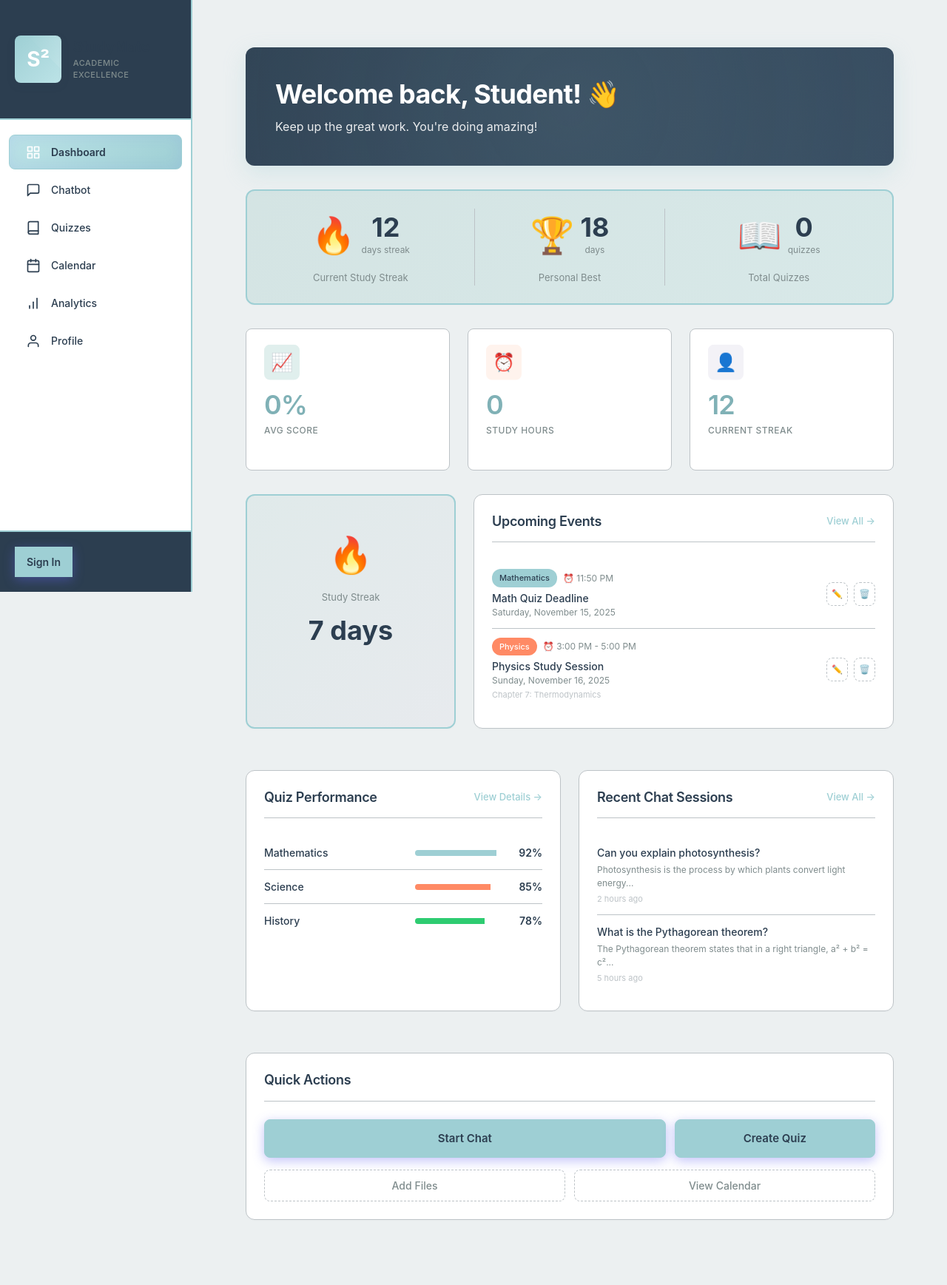
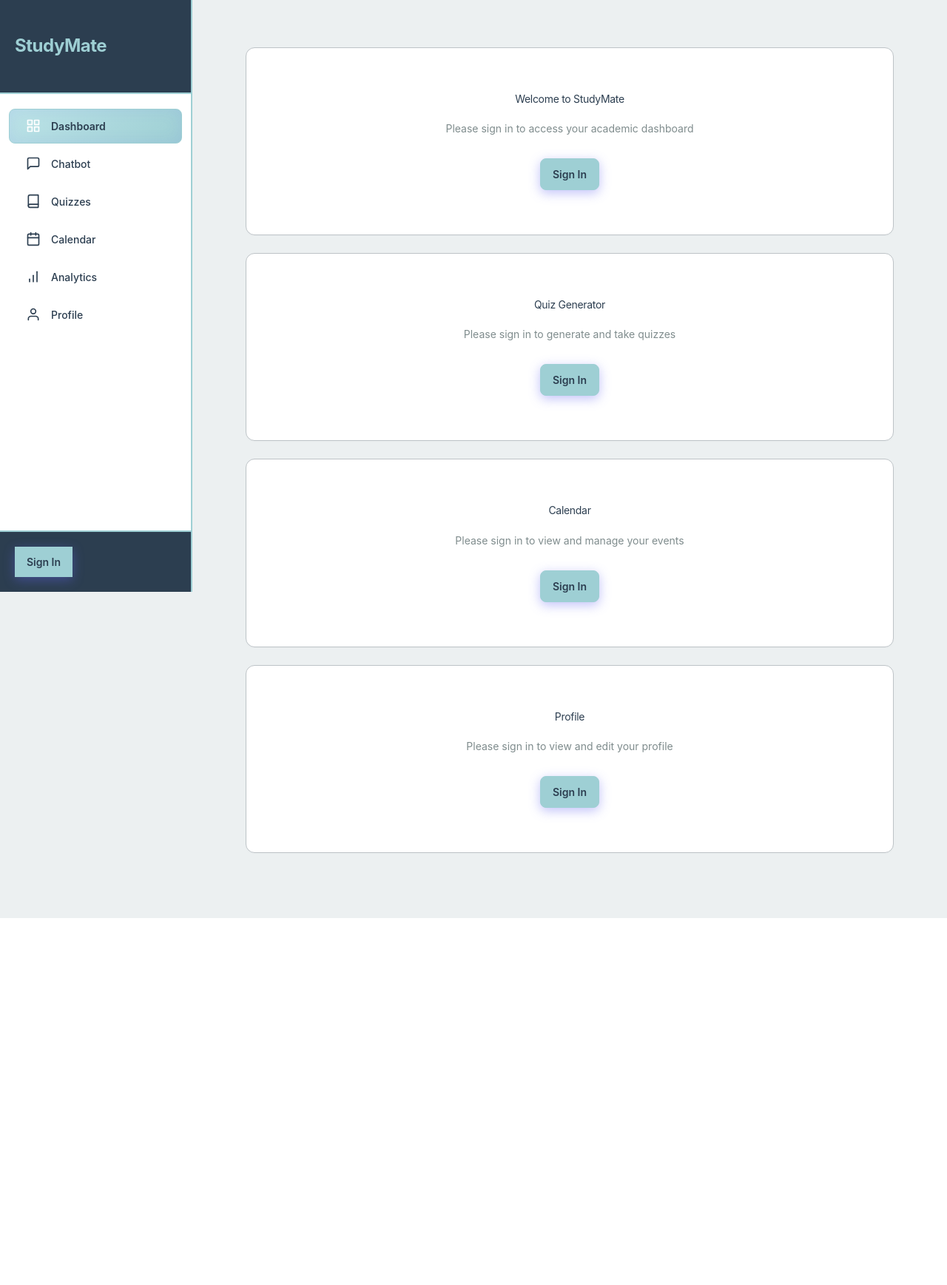
Before and after one commit to neerajsainisot25/study-buddy, a Flask app: page / in a window 1280 px wide. Shown: the whole page at 74% size. After the commit the page ends 1241 px from the top, so only its background shows below. Run offline with Flask 3, Linux system fonts and the light colour scheme; some libraries are stand-ins or nearby versions.

Commit message:
Implement mandatory user authentication for all application features
Integrates user authentication across various modules (Analytics, Calendar, Dashboard, Profile, Quiz) by checking `window.authManager.isAuthenticated()` before initializing components. Unauthenticated users are presented with a login prompt. API calls are now routed through `window.authManager.apiCall()`, which handles unauthorized (401) responses by showing the authentication modal. The profile page now fetches and saves user data via API calls to `/api/auth/profile`. Minor UI adjustments include updating the sidebar logo text color and font size.

Replit-Commit-Author: Agent
Replit-Commit-Session-Id: a6413ed3-a926-47a5-bf79-edbe22700539
Replit-Commit-Checkpoint-Type: intermediate_checkpoint
Replit-Commit-Event-Id: 71117d83-e05a-41b9-a3ec-20139bb793dc
Replit-Commit-Screenshot-Url: https://storage.googleapis.com/screenshot-production-us-central1/fe2238ba-ea6d-46ab-801a-d7fe59535665/a6413ed3-a926-47a5-bf79-edbe22700539/CmgnIHP

```diff
--- a/static/js/analytics.js
+++ b/static/js/analytics.js
@@ -11,9 +11,26 @@ class Analytics {
     }
 
     init() {
+        if (!window.authManager || !window.authManager.isAuthenticated()) {
+            this.showLoginPrompt();
+            return;
+        }
         this.isActive = true;
         this.loadAnalytics();
         this.startAutoUpdate();
+    }
+
+    showLoginPrompt() {
+        const analyticsContainer = document.getElementById('analyticsContainer');
+        if (analyticsContainer) {
+            analyticsContainer.innerHTML = `
+                <div class="section-card" style="text-align: center; padding: 60px 20px;">
+                    <h2 style="color: var(--text); margin-bottom: 20px;">Analytics</h2>
+                    <p style="color: var(--text-secondary); margin-bottom: 30px;">Please sign in to view your performance analytics</p>
+                    <button onclick="showAuthModal()" class="btn btn-primary">Sign In</button>
+                </div>
+            `;
+        }
     }
 
     stop() {
@@ -38,19 +55,21 @@ class Analytics {
 
     async loadAnalytics() {
         try {
-            const response = await fetch('/api/analytics/dashboard');
+            const response = await window.authManager.apiCall('/api/analytics/dashboard');
+            if (!response.ok) {
+                if (response.status === 401) {
+                    showAuthModal();
+                }
+                return;
+            }
             const data = await response.json();
 
-            if (response.ok) {
-                this.updateOverview(data);
-                this.updateCharts(data);
-                this.updateRecentActivity(data);
-                this.updateLastUpdated();
-            } else {
-                console.error('Error loading analytics:', data.error);
-            }
+            this.updateOverview(data);
+            this.updateCharts(data);
+            this.updateRecentActivity(data);
+            this.updateLastUpdated();
         } catch (error) {
-            console.error('Error fetching analytics:', error);
+            console.error('Error loading analytics:', error);
         }
     }
 
--- a/static/js/calendar.js
+++ b/static/js/calendar.js
@@ -7,11 +7,32 @@ class Calendar {
     }
 
     init() {
+        if (!window.authManager || !window.authManager.isAuthenticated()) {
+            this.showLoginPrompt();
+            return;
+        }
         this.renderCalendar();
         this.loadEvents();
         this.setDefaultDate();
         this.updateTodayDate();
         this.loadTodayEvents();
+    }
+
+    loadCalendar() {
+        this.init();
+    }
+
+    showLoginPrompt() {
+        const calendarContainer = document.getElementById('calendarContainer');
+        if (calendarContainer) {
+            calendarContainer.innerHTML = `
+                <div class="section-card" style="text-align: center; padding: 60px 20px;">
+                    <h2 style="color: var(--text); margin-bottom: 20px;">Calendar</h2>
+                    <p style="color: var(--text-secondary); margin-bottom: 30px;">Please sign in to view and manage your events</p>
+                    <button onclick="showAuthModal()" class="btn btn-primary">Sign In</button>
+                </div>
+            `;
+        }
     }
 
     updateTodayDate() {
@@ -31,7 +52,7 @@ class Calendar {
 
         try {
             const today = new Date().toISOString().split('T')[0];
-            const response = await fetch(`/api/calendar/events?date=${today}`);
+            const response = await window.authManager.apiCall(`/api/calendar/events?date=${today}`);
 
             if (response.ok) {
                 const data = await response.json();
@@ -65,6 +86,8 @@ class Calendar {
                 });
 
                 container.innerHTML = html;
+            } else if (response.status === 401) {
+                showAuthModal();
             }
         } catch (error) {
             console.error('Error loading today events:', error);
@@ -144,7 +167,6 @@ class Calendar {
 
     async loadEvents() {
         try {
-            // Load events for the current month
             const year = this.currentDate.getFullYear();
             const month = this.currentDate.getMonth();
             const daysInMonth = new Date(year, month + 1, 0).getDate();
@@ -155,12 +177,15 @@ class Calendar {
                 const date = new Date(year, month, day);
                 const dateStr = date.toISOString().split('T')[0];
 
-                const response = await fetch(`/api/calendar/events?date=${dateStr}`);
+                const response = await window.authManager.apiCall(`/api/calendar/events?date=${dateStr}`);
                 if (response.ok) {
                     const data = await response.json();
                     if (data.events && data.events.length > 0) {
                         this.events[dateStr] = data.events;
                     }
+                } else if (response.status === 401) {
+                    showAuthModal();
+                    break;
                 }
             }
 
@@ -177,12 +202,11 @@ class Calendar {
         if (!container) return;
 
         try {
-            const response = await fetch('/api/calendar/upcoming');
+            const response = await window.authManager.apiCall('/api/calendar/upcoming');
             if (response.ok) {
                 const data = await response.json();
                 const events = data.events || [];
 
-                // Filter out today's events
                 const today = new Date().toISOString().split('T')[0];
                 const upcomingEvents = events.filter(e => e.date !== today);
 
--- a/static/js/dashboard.js
+++ b/static/js/dashboard.js
@@ -5,8 +5,25 @@ class Dashboard {
     }
 
     async init() {
+        if (!window.authManager || !window.authManager.isAuthenticated()) {
+            this.showLoginPrompt();
+            return;
+        }
         await this.loadStats();
         this.updateKBDocCount();
+    }
+
+    showLoginPrompt() {
+        const dashboardContainer = document.getElementById('dashboardContainer');
+        if (dashboardContainer) {
+            dashboardContainer.innerHTML = `
+                <div class="section-card" style="text-align: center; padding: 60px 20px;">
+                    <h2 style="color: var(--text); margin-bottom: 20px;">Welcome to StudyMate</h2>
+                    <p style="color: var(--text-secondary); margin-bottom: 30px;">Please sign in to access your academic dashboard</p>
+                    <button onclick="showAuthModal()" class="btn btn-primary">Sign In</button>
+                </div>
+            `;
+        }
     }
 
     async loadStats() {
@@ -20,6 +37,9 @@ class Dashboard {
             ]);
         } catch (error) {
             console.error('Error loading dashboard stats:', error);
+            if (error.message === 'Unauthorized') {
+                showAuthModal();
+            }
         }
     }
 
@@ -47,7 +67,11 @@ class Dashboard {
 
     async loadAnalytics() {
         try {
-            const response = await fetch('/api/chat/analytics');
+            const response = await window.authManager.apiCall('/api/chat/analytics');
+            if (!response.ok) {
+                if (response.status === 401) throw new Error('Unauthorized');
+                return;
+            }
             const data = await response.json();
 
             if (data.total_queries !== undefined) {
@@ -66,7 +90,11 @@ class Dashboard {
 
     async loadEvents() {
         try {
-            const response = await fetch('/api/calendar/upcoming');
+            const response = await window.authManager.apiCall('/api/calendar/upcoming');
+            if (!response.ok) {
+                if (response.status === 401) throw new Error('Unauthorized');
+                return;
+            }
             const data = await response.json();
 
             if (data.count !== undefined) {
@@ -81,7 +109,11 @@ class Dashboard {
 
     async loadQuizHistory() {
         try {
-            const response = await fetch('/api/quiz/history');
+            const response = await window.authManager.apiCall('/api/quiz/history');
+            if (!response.ok) {
+                if (response.status === 401) throw new Error('Unauthorized');
+                return;
+            }
             const data = await response.json();
 
             if (data.total_attempts !== undefined) {
@@ -102,7 +134,11 @@ class Dashboard {
 
     async loadDashboardAnalytics() {
         try {
-            const response = await fetch('/api/analytics/dashboard');
+            const response = await window.authManager.apiCall('/api/analytics/dashboard');
+            if (!response.ok) {
+                if (response.status === 401) throw new Error('Unauthorized');
+                return;
+            }
             const data = await response.json();
 
             if (data.trends?.daily) {
@@ -143,13 +179,15 @@ class Dashboard {
         container.innerHTML = '<div style="text-align: center; color: var(--text-secondary); padding: 40px;">Chart rendering...</div>';
     }
 
-    updateUpcomingEvents(recentActivity) {
+    async updateUpcomingEvents(recentActivity) {
         const container = document.getElementById('upcomingEventsList');
         if (!container) return;
 
-        fetch('/api/calendar/upcoming')
-            .then(response => response.json())
-            .then(data => {
+        try {
+            const response = await window.authManager.apiCall('/api/calendar/upcoming');
+            if (!response.ok) return;
+            const data = await response.json();
+
             if (data.events && data.events.length > 0) {
                 let html = '';
                 data.events.slice(0, 2).forEach(event => {
@@ -168,8 +206,9 @@ class Dashboard {
             } else {
                 container.innerHTML = '<div style="text-align: center; color: var(--text-secondary); padding: 20px;">No upcoming events</div>';
             }
-            })
-            .catch(error => console.error('Error loading events:', error));
+        } catch (error) {
+            console.error('Error loading events:', error);
+        }
     }
 
     // Utility methods
--- a/static/js/profile.js
+++ b/static/js/profile.js
@@ -5,8 +5,25 @@ class Profile {
     }
 
     init() {
+        if (!window.authManager || !window.authManager.isAuthenticated()) {
+            this.showLoginPrompt();
+            return;
+        }
         this.loadProfile();
         this.setupEventListeners();
+    }
+
+    showLoginPrompt() {
+        const profileContainer = document.getElementById('profileContainer');
+        if (profileContainer) {
+            profileContainer.innerHTML = `
+                <div class="section-card" style="text-align: center; padding: 60px 20px;">
+                    <h2 style="color: var(--text); margin-bottom: 20px;">Profile</h2>
+                    <p style="color: var(--text-secondary); margin-bottom: 30px;">Please sign in to view and edit your profile</p>
+                    <button onclick="showAuthModal()" class="btn btn-primary">Sign In</button>
+                </div>
+            `;
+        }
     }
 
     setupEventListeners() {
@@ -19,18 +36,25 @@ class Profile {
     }
 
     async loadProfile() {
-        // Load profile data from API
         try {
-            // For now, use default data
+            const response = await window.authManager.apiCall('/api/auth/profile');
+            if (!response.ok) {
+                if (response.status === 401) {
+                    showAuthModal();
+                }
+                return;
+            }
+            const data = await response.json();
+
             this.userData = {
-                name: 'Alex Johnson',
-                email: 'alex.johnson@example.com',
-                grade: '11th Grade',
-                goal: 20,
-                bio: 'Passionate about learning and achieving academic excellence.',
-                daysActive: 45,
-                totalQuizzes: 24,
-                studyHours: 42
+                name: data.full_name || data.email,
+                email: data.email,
+                grade: data.grade || 'Not Set',
+                goal: data.weekly_goal || 20,
+                bio: data.bio || 'No bio yet',
+                daysActive: data.days_active || 0,
+                totalQuizzes: data.total_quizzes || 0,
+                studyHours: data.study_hours || 0
             };
 
             this.updateUI();
@@ -64,15 +88,28 @@ class Profile {
 
     async saveProfile() {
         const name = document.getElementById('profileName')?.value;
-        const email = document.getElementById('profileEmail')?.value;
         const grade = document.getElementById('profileGrade')?.value;
         const goal = document.getElementById('profileGoal')?.value;
         const bio = document.getElementById('profileBio')?.value;
 
         try {
-            // Save to API
-            console.log('Saving profile:', { name, email, grade, goal, bio });
-            alert('Profile saved successfully!');
+            const response = await window.authManager.apiCall('/api/auth/profile', {
+                method: 'PUT',
+                headers: { 'Content-Type': 'application/json' },
+                body: JSON.stringify({
+                    full_name: name,
+                    grade: grade,
+                    weekly_goal: parseInt(goal),
+                    bio: bio
+                })
+            });
+
+            if (response.ok) {
+                alert('Profile saved successfully!');
+                this.loadProfile();
+            } else {
+                alert('Error saving profile');
+            }
         } catch (error) {
             console.error('Error saving profile:', error);
             alert('Error saving profile');
@@ -97,9 +134,16 @@ class Profile {
         }
 
         try {
-            // Call delete API
-            console.log('Deleting account...');
-            alert('Account deletion requested. You will be logged out.');
+            const response = await window.authManager.apiCall('/api/auth/profile', {
+                method: 'DELETE'
+            });
+
+            if (response.ok) {
+                alert('Account deleted successfully. You will be logged out.');
+                window.authManager.logout();
+            } else {
+                alert('Error deleting account');
+            }
         } catch (error) {
             console.error('Error deleting account:', error);
             alert('Error deleting account');
--- a/static/js/quiz.js
+++ b/static/js/quiz.js
@@ -21,6 +21,11 @@ class Quiz {
     }
 
     init() {
+        if (!window.authManager || !window.authManager.isAuthenticated()) {
+            this.showLoginPrompt();
+            return;
+        }
+
         this.setupSection = document.getElementById('quizSetup');
         this.loadingSection = document.getElementById('quizLoading');
         this.previewSection = document.getElementById('quizPreview');
@@ -29,6 +34,19 @@ class Quiz {
 
         this.showSetup();
         this.loadHistory();
+    }
+
+    showLoginPrompt() {
+        const quizContainer = document.getElementById('quizContainer');
+        if (quizContainer) {
+            quizContainer.innerHTML = `
+                <div class="section-card" style="text-align: center; padding: 60px 20px;">
+                    <h2 style="color: var(--text); margin-bottom: 20px;">Quiz Generator</h2>
+                    <p style="color: var(--text-secondary); margin-bottom: 30px;">Please sign in to generate and take quizzes</p>
+                    <button onclick="showAuthModal()" class="btn btn-primary">Sign In</button>
+                </div>
+            `;
+        }
     }
 
     async generate() {
@@ -59,7 +77,7 @@ class Quiz {
         this.showLoading();
 
         try {
-            const response = await fetch('/api/quiz/generate', {
+            const response = await window.authManager.apiCall('/api/quiz/generate', {
                 method: 'POST',
                 headers: { 'Content-Type': 'application/json' },
                 body: JSON.stringify({
@@ -82,6 +100,9 @@ class Quiz {
                 this.userAnswers = new Array(this.currentQuestions.length).fill(null);
                 this.currentQuestionIndex = 0;
                 this.showPreview();
+            } else if (response.status === 401) {
+                showAuthModal();
+                this.showSetup();
             } else {
                 alert('Error: ' + (data.error || 'Failed to generate quiz'));
                 this.showSetup();
@@ -327,7 +348,7 @@ class Quiz {
         const timeTaken = this.getTimeTaken();
 
         try {
-            const response = await fetch('/api/quiz/submit', {
+            const response = await window.authManager.apiCall('/api/quiz/submit', {
                 method: 'POST',
                 headers: { 'Content-Type': 'application/json' },
                 body: JSON.stringify({
@@ -452,12 +473,15 @@ class Quiz {
 
     async loadHistory() {
         try {
-            const response = await fetch('/api/quiz/history');
+            const response = await window.authManager.apiCall('/api/quiz/history');
+            if (!response.ok) {
+                if (response.status === 401) {
+                    showAuthModal();
+                }
+                return;
+            }
             const data = await response.json();
-
-            if (response.ok) {
-                this.displayHistory(data);
-            }
+            this.displayHistory(data);
         } catch (error) {
             console.error('Error loading quiz history:', error);
         }
--- a/templates/components/sidebar.html
+++ b/templates/components/sidebar.html
@@ -1,10 +1,8 @@
 <div class="sidebar glass-sidebar" id="sidebar">
     <div class="sidebar-header">
         <div class="logo-text">
-            <div class="logo-square">S²</div>
             <div class="logo-title">
-                <span class="logo-main">StudyMate</span>
-                <span class="logo-subtitle">Academic Excellence</span>
+                <span class="logo-main" style="color: var(--primary); font-size: 24px; font-weight: 700;">StudyMate</span>
             </div>
         </div>
     </div>
```
Lines whose indentation alone changed are shown as unchanged.
